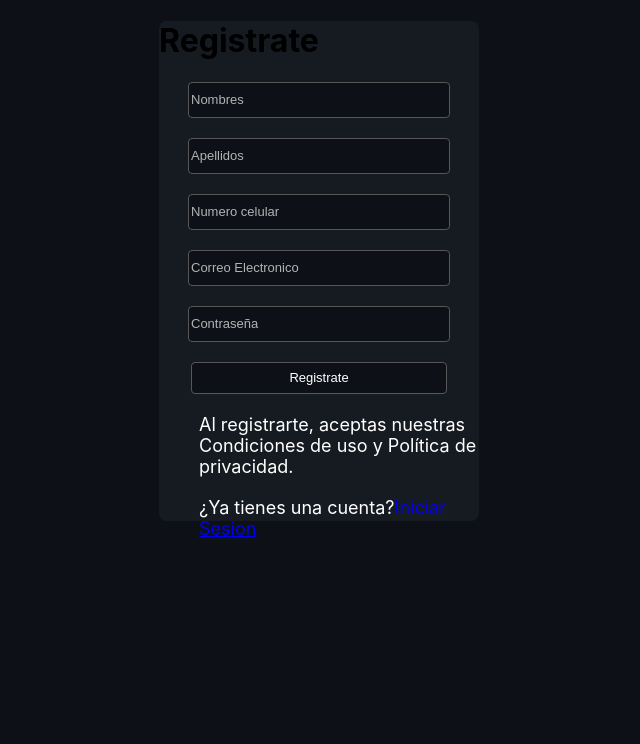
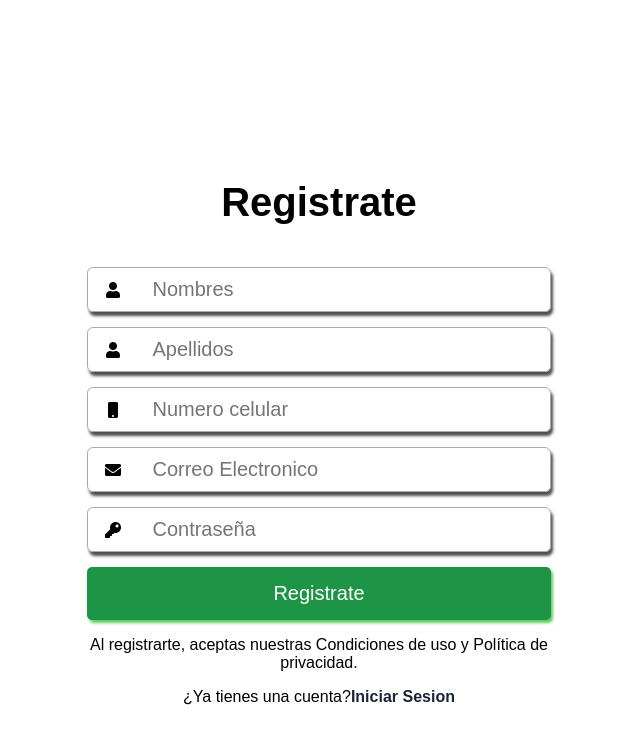
Before and after one commit to juance02/Tdg, a Django app: page /Registrar/ in a window 1280 px wide. Shown: the top 744 px of the page, without its empty margins (321-961 px from the left). Run offline with Django 4.2, Linux system fonts and the light colour scheme; some libraries are stand-ins or nearby versions.

Commit message:
nuevos cambios

```diff
--- /dev/null
+++ b/principal/static/Login.css
@@ -0,0 +1,84 @@
+body {
+    font-family: Arial, Helvetica, sans-serif;
+    margin: 0;
+    height: 400px;
+    background-image:url(imagen5.jpg);
+    background-size: cover;
+    background-attachment: fixed;
+    background-position: center;
+    background-position: left top;
+}
+* {
+    box-sizing: border-box;
+}
+.contenedor{
+    width: 100%;
+    padding: 15px;
+}
+.formulario{
+    background: #fff;
+    margin-top: 150px;
+    padding: 3px;
+
+}
+h1{
+    text-align: center;
+    color: #000000;
+    font-size: 40px;
+
+}
+input[type="text"],
+input[type="password"]{
+    font-size: 20px;
+    width: 82%;
+    padding: 10px;
+    border: none;
+
+}
+.input-contenedor{
+    margin-bottom: 15px;
+    border: 1px solid #aaa;
+    box-shadow: 2px 4px 3px #504f4f;
+    border-radius: 6px;
+}
+.icon{
+    min-width: 50px;
+    text-align: center;
+    color: #000000;
+
+}
+.button{
+    border: none;
+    width: 100%;
+    color: white;
+    font-size: 20px;
+    background:  rgb(30, 148, 70);
+    padding: 15px 20px;
+    border-radius: 5px;
+    cursor: pointer;
+    box-shadow: 2px 3px 3px #5ccf5c;
+}
+.button:hover{
+    background: #488EF4;
+}
+p{
+    text-align: center;
+}
+.link{
+    text-decoration: none;
+    color: #1a2537;
+    font-weight: 600;
+}
+.link:hover{
+    color: cadetblue;
+}
+@media(min-width:768px)
+{
+.formulario{
+    margin: auto;
+    width: 500px;
+    margin-top: 150px;
+    border-radius: 2%;
+
+    }
+}
--- a/principal/static/inicio.css
+++ /dev/null
@@ -1,98 +0,0 @@
-
-
-body{
-margin:0;
-padding: 0;
-font-family: BlinkMacSystemFont,"Segoe UI",Helvetica,Arial,sans-serif,"Apple Color Emoji","Segoe UI Emoji";
-background: #0d1117;
-}
-
-
-
-section{
-margin: 0;
-padding: 150px;
-text-align: center;
-}
-
-form{
-margin: 0 auto;
-width: 25%;
-height: 500px;
-border-radius: 8px;
-background:#161b22;
-font-family: BlinkMacSystemFont,"Segoe UI",Helvetica,Arial,sans-serif,"Apple Color Emoji","Segoe UI Emoji";
-}
-
-form input{
-display: block;
-width: 80%;
-background: #0d1117;
-border:1px solid  rgb(87, 87, 87);
-border-radius: 4px;
-height: 32px;
-margin:0 auto;
-color: white;
-font-size: 13px;
-margin-bottom: 20px;
-}
-
-::placeholder {
-color: rgb(179, 179, 179);
-font-size: 13px;
-text-align: left;
-margin-left: 20px;
-}
-
-#text{
-color :white;
- }
-
-textarea{
-background:#0d1117;
-margin:10px 0px 10px 0px;
-color: rgb(255, 255, 255);
-font-size: 14px;
-border-radius: 4px;
-
-
-}
-
-.btn-enviar{
-width: 20%;
-height: 40px;
-border-radius: 4px;
-color: white ;
-border:none;
-background: green;
-font-size: 16px;
-margin: 10px 0px 10px 50px ;
-}
-
-.btn-enviar:hover{
-border:2px solid green;
-background: none;
-
-}
-
-form p{
-text-align: left;
-margin-left: 40px;
-margin-bottom: 8px;
-margin-top: 20px;
-font-size: 18px;
-color:white;
-}
-
-h3{
-color: rgb(233, 233, 233);
-text-align: center;
-}
-
-.container{
-
-margin: 0;
-
-
-
-}
--- a/principal/templates/Registrar.html
+++ b/principal/templates/Registrar.html
@@ -6,15 +6,14 @@
 	<meta charset="UTF-8">
 	<title></title>
 	<meta name="viewport" content="width=device-width, user-scalable=yes, initial-scale=1.0, maximum-scale=3.0, minimum-scale=1.0">
+    <link rel="stylesheet" href="{% static 'Login.css' %}">
+    <link rel="stylesheet" href="https://use.fontawesome.com/releases/v5.6.3/css/all.css" >
 
- <link rel="stylesheet" href="{% static 'inicio.css' %}">
 
 
 </head>
 <body>
-
- <form action="{% url 'Registrar' %}" method="POST">
-
+    <form class="formulario">
     <h1>Registrate</h1>
      <div class="contenedor">
 
@@ -49,7 +48,7 @@
          </div>
          <input type="submit" value="Registrate" class="button">
          <p>Al registrarte, aceptas nuestras Condiciones de uso y Política de privacidad.</p>
-         <p>¿Ya tienes una cuenta?<a class="link" href="http://localhost:53095/Login/">Iniciar Sesion</a></p>
+         <p>¿Ya tienes una cuenta?<a class="link" href="{% url 'Login' %}">Iniciar Sesion</a></p>
      </div>
     </form>
     {% block content %}
```
Also changed, not shown: principal/static/index.css (deleted, +0 -16 lines), principal/templates/Login.html (+7 -3 lines), principal/templates/index.html (+2 -12 lines), principal/static/imagen5.jpg (added).
